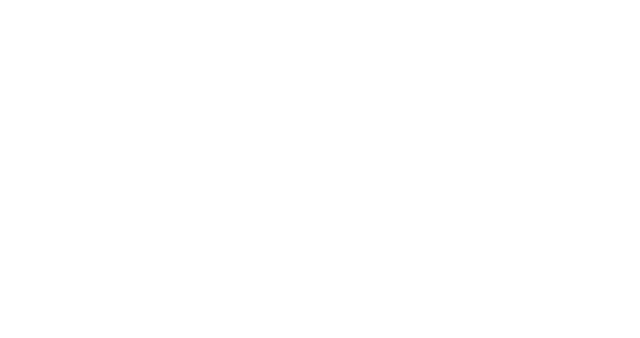
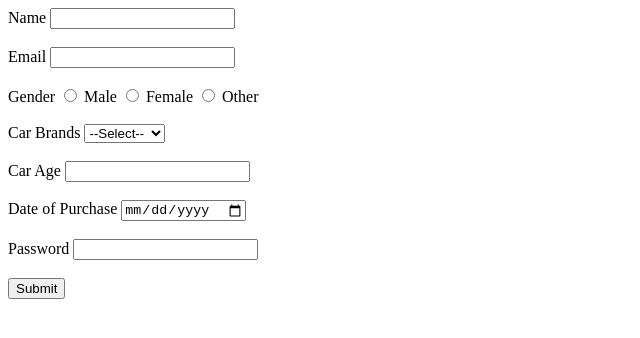
Before and after one commit to acciojob/car-insurance-form-shahids444, a website: page main.html in a window 1280 px wide. Shown: the whole page, without its empty margins (0-640 px from the left). Drawn offline with Linux system fonts and the light colour scheme.

Commit message:
created a submission

```diff
--- a/main.html
+++ b/main.html
@@ -1,16 +1,69 @@
 <!DOCTYPE html>
+<html lang="en">
+<head>
+  <meta charset="UTF-8">
+  <title>Car Insurance Registration Form</title>
+</head>
+<body>
 
-<html>
+  <form method="POST">
+    <!-- Name -->
+    <label for="name">Name</label>
+    <input type="text" id="name" required />
 
-<head>
-	<link rel="stylesheet" href="styles.css">
-</head>
+    <br><br>
 
-<body>
-	<!-- the entire body must be written by student -->
-    <script type="text/javascript" src="./script.js">
-</script>
+    <!-- Email -->
+    <label for="email">Email</label>
+    <input type="email" id="email" required />
+
+    <br><br>
+
+    <!-- Gender -->
+    <label>Gender</label>
+    <input type="radio" id="male" name="gender" value="Male" required />
+    <label for="male">Male</label>
+
+    <input type="radio" id="female" name="gender" value="Female" required />
+    <label for="female">Female</label>
+
+    <input type="radio" id="other" name="gender" value="Other" required />
+    <label for="other">Other</label>
+
+    <br><br>
+
+    <!-- Car Brands -->
+    <label for="cars">Car Brands</label>
+    <select id="cars">
+      <option value="">--Select--</option>
+      <option value="BMW">BMW</option>
+      <option value="Audi">Audi</option>
+      <option value="Mercedez">Mercedez</option>
+    </select>
+
+    <br><br>
+
+    <!-- Car Age -->
+    <label for="carage">Car Age</label>
+    <input type="number" id="carage" required />
+
+    <br><br>
+
+    <!-- Date of Purchase -->
+    <label for="dop">Date of Purchase</label>
+    <input type="date" id="dop" required />
+
+    <br><br>
+
+    <!-- Password -->
+    <label for="password">Password</label>
+    <input type="password" id="password" required />
+
+    <br><br>
+
+    <!-- Submit Button -->
+    <button type="submit">Submit</button>
+  </form>
 
 </body>
-
 </html>
```
